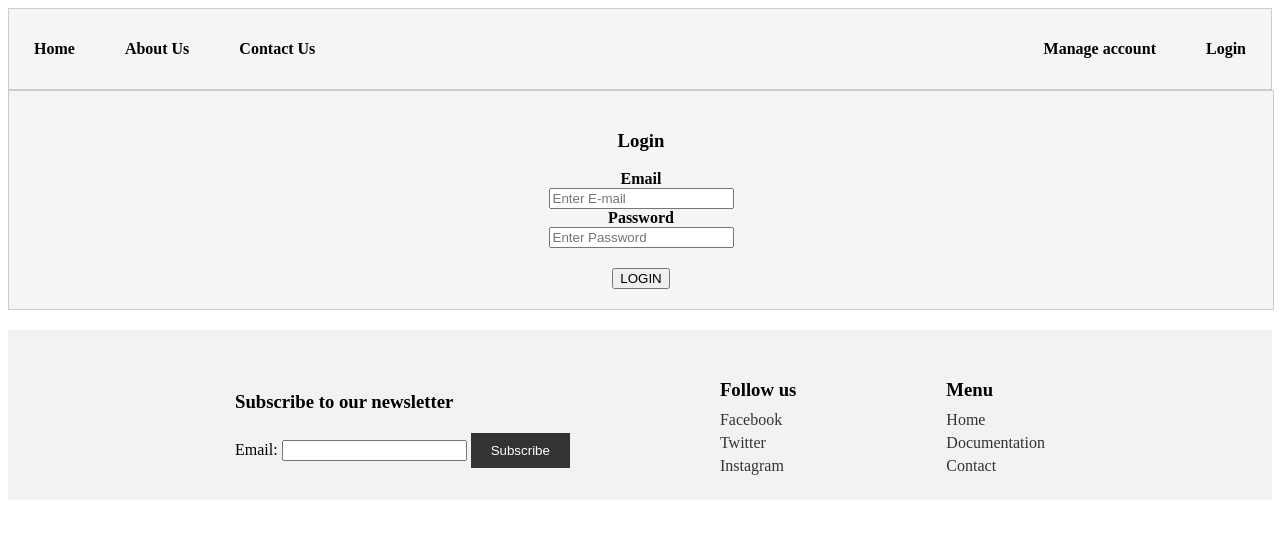
After one commit to GalatanuBogdan/Object-Classes-Management, a PHP site: page /login.html in a window 1280 px wide. The commit adds this page. Shown: the top 539 px of the page. Run offline with PHP 8.4, Linux system fonts and the light colour scheme.

Commit message:
Footer problem solved + login page

```diff
--- a/administrareProdus.html
+++ b/administrareProdus.html
@@ -27,6 +27,7 @@
 
 <h1 style="text-align: center">Administrare produs: Apartament 2 camere Podul Ros</h1>
 
+<div class="wrapper" style="min-height: 80vh;">
     <section style="display: flex; justify-content: center">
         <div class="edit-product-container">
             <form style="display: flex; justify-content: flex-start; align-items: center; margin-left: 35px ">
@@ -76,6 +77,7 @@
             </form>
         </div>
     </section>
+</div>
 
 <footer>
     <div class="footer-container">
--- a/css/footer.css
+++ b/css/footer.css
@@ -15,6 +15,9 @@ footer {
     flex-wrap: wrap;
     max-width: 960px;
     width: 100%;
+    position: relative;
+    padding: 10px 10px 0 10px;
+    bottom: 0;
 }
 
 section .footer-container {
--- /dev/null
+++ b/login.html
@@ -0,0 +1,79 @@
+<!DOCTYPE html>
+<html lang="en">
+<head>
+  <meta charset="UTF-8">
+  <meta name="viewport" content="width=device-width, initial-scale=1">
+  <link rel="stylesheet" href="css/header.css">
+  <link rel="stylesheet" href="css/footer.css">
+  <link rel="stylesheet" href="css/login.css">
+  <title>Login</title>
+</head>
+<body>
+
+<header>
+  <div>
+    <div>
+      <span>Home</span>
+      <span>About Us</span>
+      <span>Contact Us</span>
+    </div>
+    <div>
+      <span>Manage account</span>
+      <span>Login</span>
+    </div>
+  </div>
+</header>
+
+<!--missing searchBar-->
+
+<form action="login.html" id="Login" method="post">
+  <div class="login-container" style="display:flex; flex-direction: column; text-align: center; border:1px solid #ccc; background-color:#f5f5f5; width:100%">
+    <div class="login-fields" style="display:flex; flex-direction: column; justify-content: center; align-items: center; margin: 20px;">
+      <h3 class="login-title">Login</h3>
+      <label for="login-email"><b>Email</b></label>
+      <input id="login-email" name="login-email" pattern="[a-z0-9._%+-]+@[a-z0-9.-]+\.[a-z]{2,}$" placeholder="Enter E-mail" required
+             type="email">
+      <label for="password"><b>Password</b></label>
+      <input id="password" name="password" autocomplete="password" pattern="(?=.*\d)(?=.*[a-z])(?=.*[A-Z]).{8,}"
+             placeholder="Enter Password"
+             required
+             title="Must contain at least one  number and one uppercase and lowercase letter, and at least 8 or more characters"
+             type="password">
+    </div>
+    <button id="login-button" type="button" style="display:flex; flex-direction: column; justify-content: center; align-items: center; margin: 0 auto 20px;width: fit-content" >LOGIN</button>
+    </div>
+</form>
+
+<footer>
+  <div class="footer-container">
+    <section>
+      <h3>Subscribe to our newsletter</h3>
+      <form>
+        <label for="email">Email:</label>
+        <input type="email" id="email" name="email" required>
+        <button type="submit">Subscribe</button>
+      </form>
+    </section>
+
+    <section>
+      <h3>Follow us</h3>
+      <ul>
+        <li><a href="https://www.facebook.com/example">Facebook</a></li>
+        <li><a href="https://www.twitter.com/example">Twitter</a></li>
+        <li><a href="https://www.instagram.com/example">Instagram</a></li>
+      </ul>
+    </section>
+
+    <section>
+      <h3>Menu</h3>
+      <ul>
+        <li><a href="/">Home</a></li>
+        <li><a href="/documentation">Documentation</a></li>
+        <li><a href="/contact">Contact</a></li>
+      </ul>
+    </section>
+  </div>
+</footer>
+
+</body>
+</html>
--- a/register.html
+++ b/register.html
@@ -6,7 +6,7 @@
     <link rel="stylesheet" href="css/header.css">
     <link rel="stylesheet" href="css/footer.css">
     <link rel="stylesheet" href="css/register.css">
-    <title>Login</title>
+    <title>Register</title>
 </head>
 <body>
 
@@ -29,7 +29,7 @@
 <form action="register.html" id="Register" method="post">
     <div class="register-container" style="display:flex; flex-direction: column; text-align: center; border:1px solid #ccc; background-color:#f5f5f5; width:100%">
             <div class="register-fields" style="display:flex; flex-direction: column; justify-content: center; align-items: center; margin: 20px;">
-                <h3 class="product-title">Registration Form</h3>
+                <h3 class="register-title">Registration Form</h3>
                 <label for="first-name"><b>First name</b></label>
                 <input id="first-name" name="first-name" placeholder="Enter first name" required type="text">
                 <label for="last-name"><b>Last name</b></label>
```
Also changed, not shown: macheta.png (added). Lines whose indentation alone changed are shown as unchanged.
